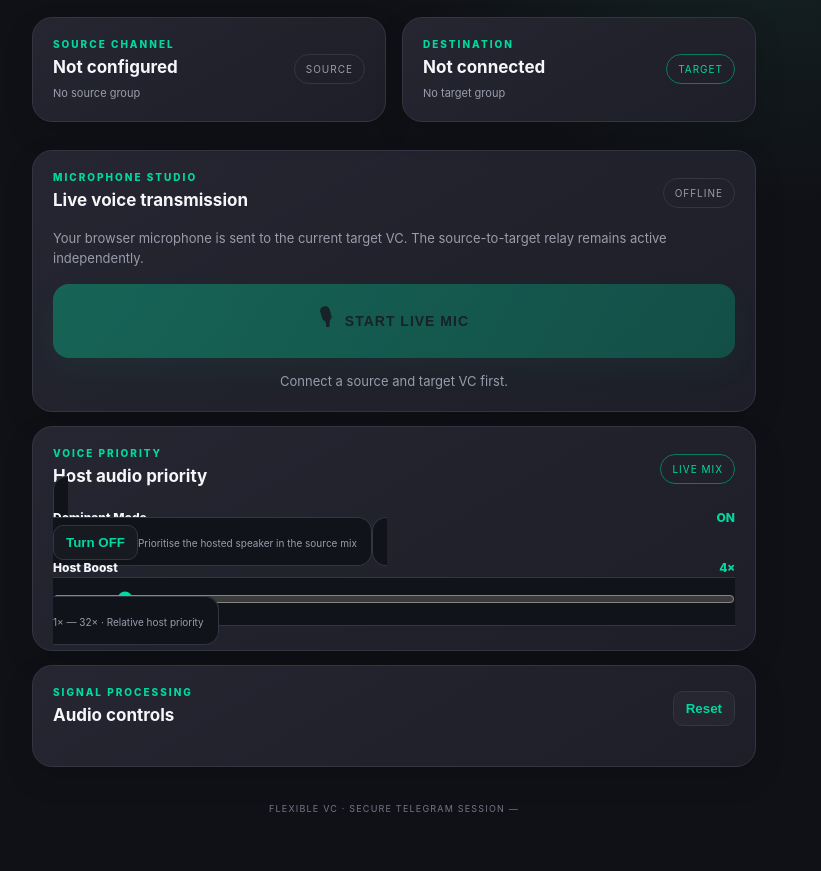
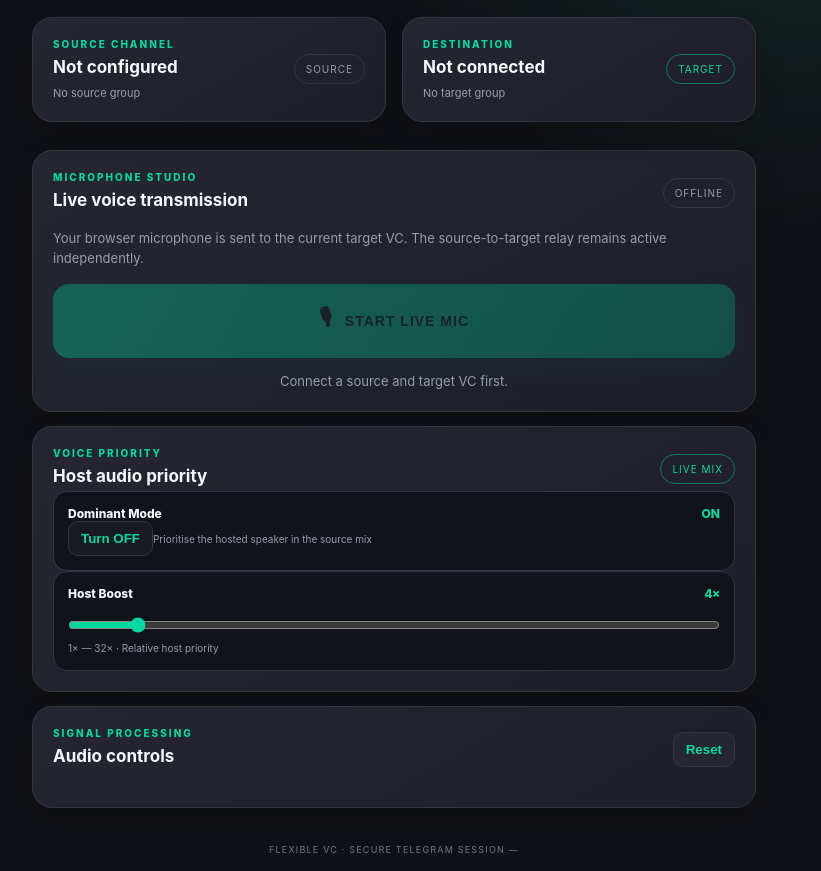
Before and after one commit to sameerhasan8860-bot/FLEXIBLE-VC, a plain HTML site: page webapp/static/index.html in a window 1280 px wide. Shown: the part 352-1223 px from the top of the page, without its empty margins (246-1067 px from the left). Drawn offline with Linux system fonts and the light colour scheme; files that its build step writes are made by us from their sources; files whose address does not match are found by name.

Commit message:
Fix voice priority control markup

```diff
--- a/webapp/static/index.html
+++ b/webapp/static/index.html
@@ -11,8 +11,8 @@
 <p class="muted">Your browser microphone is sent to the current target VC. The source-to-target relay remains active independently.</p>
 <button id="mic-button" class="mic" disabled><span class="mic-icon">🎙</span><span id="mic-label">START LIVE MIC</span></button><p id="mic-note" class="note">Connect a source and target VC first.</p></section>
 <section class="panel"><div class="section-head"><div><p class="eyebrow">VOICE PRIORITY</p><h3>Host audio priority</h3></div><span class="tag green">LIVE MIX</span></div>
-<label class="control"><div class="control-top"><span>Dominant Mode</span><output id="v-dominant">ON</output></div><button id="dominant-toggle" class="ghost" type="button">Turn OFF</button><small>Prioritise the hosted speaker in the source mix</small></label>
-<label class="control"><div class="control-top"><span>Host Boost</span><output id="v-hostboost">4×</output></div><input id="hostboost" type="range" min="1" max="32" step="0.5" value="4"><small>1× — 32× · Relative host priority</small></label></section>
+<div class="control priority-control"><div class="control-top"><span>Dominant Mode</span><output id="v-dominant">ON</output></div><button id="dominant-toggle" class="ghost priority-toggle" type="button">Turn OFF</button><small>Prioritise the hosted speaker in the source mix</small></div>
+<div class="control priority-control"><div class="control-top"><span>Host Boost</span><output id="v-hostboost">4×</output></div><input id="hostboost" type="range" min="1" max="32" step="0.5" value="4"><small>1× — 32× · Relative host priority</small></div></section>
 <section class="panel"><div class="section-head"><div><p class="eyebrow">SIGNAL PROCESSING</p><h3>Audio controls</h3></div><button id="reset" class="ghost">Reset</button></div><div id="controls" class="controls"></div></section>
 <footer>FLEXIBLE VC · SECURE TELEGRAM SESSION <span id="updated">—</span></footer>
 <div id="toast" role="status"></div></main><script src="/mini-app/static/app.js"></script></body></html>
```
